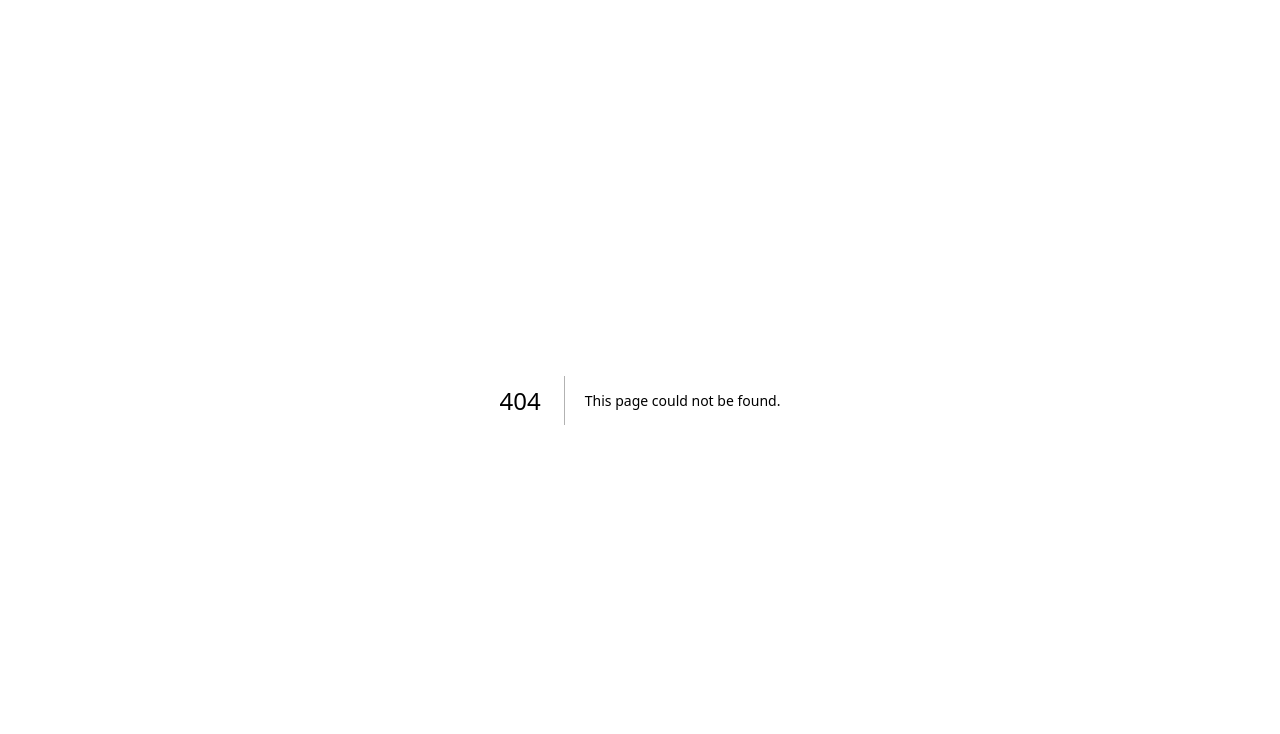
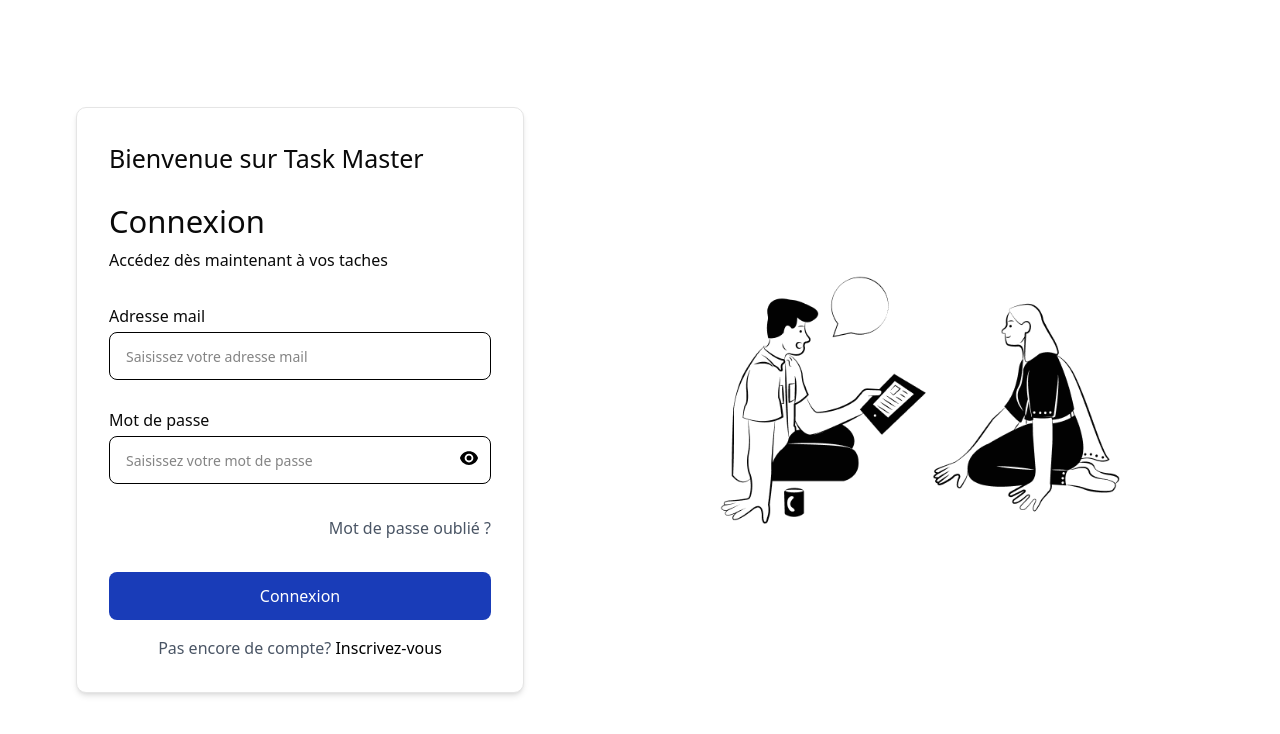
Before and after one commit to DFarau/Projet-Talk-Master-Front, a Next.js app: page /login in a window 1280 px wide. Before the commit this address had no page. Shown: the top 734 px of the page. Built offline with nearby package versions, Linux system fonts and the light colour scheme.

Commit message:
feat(src): add login, register and forgot password

```diff
--- a/package.json
+++ b/package.json
@@ -10,6 +10,7 @@
     "format": "prettier --write ."
   },
   "dependencies": {
+    "@heroicons/react": "^2.2.0",
     "@hookform/resolvers": "^5.0.1",
     "@radix-ui/react-slot": "^1.2.2",
     "axios": "^1.9.0",
--- /dev/null
+++ b/src/app/forgot-password/page.tsx
@@ -0,0 +1,9 @@
+import AuthForm from "@/components/AuthForm";
+
+export default function ForgotPasswordPage() {
+  return (
+    <div className="flex flex-col items-center justify-center min-h-screen bg-white">
+      <AuthForm type="forgot-password" />
+    </div>
+  );
+}
--- /dev/null
+++ b/src/app/login/page.tsx
@@ -0,0 +1,9 @@
+import AuthForm from "@/components/AuthForm";
+
+export default function LoginPage() {
+  return (
+    <div className="flex flex-col items-center justify-center min-h-screen bg-white">
+      <AuthForm type="login" />
+    </div>
+  );
+}
--- /dev/null
+++ b/src/app/register/page.tsx
@@ -0,0 +1,9 @@
+import AuthForm from "@/components/AuthForm";
+
+export default function RegisterPage() {
+  return (
+    <div className="flex flex-col items-center justify-center min-h-screen bg-white">
+      <AuthForm type="register" />
+    </div>
+  );
+}
--- /dev/null
+++ b/src/components/AuthForm.tsx
@@ -0,0 +1,145 @@
+"use client";
+
+import React, { useState } from "react";
+import { EyeIcon, EyeSlashIcon } from "@heroicons/react/24/solid";
+
+
+interface AuthFormProps {
+  type: "login" | "register" | "forgot-password";
+}
+
+const AuthForm: React.FC<AuthFormProps> = ({ type }) => {
+  const isLogin = type === "login";
+  const isRegister = type === "register";
+
+  const [showPassword, setShowPassword] = useState(false);
+  const [showConfirmPassword, setShowConfirmPassword] = useState(false);
+
+  return (
+    <div className="flex h-screen bg-white">
+      <div className="flex items-center justify-center w-[600px]">
+        <div className="bg-white shadow-md border rounded-lg p-8 w-full max-w-md">
+          <h1 className="text-[25px] font-light mb-5">Bienvenue sur Task Master</h1>
+          <h2 className="text-[31px] font-medium mb-1">
+            {isLogin
+              ? "Connexion"
+              : isRegister
+              ? "Inscription"
+              : "Mot de passe oublié"}
+          </h2>
+          <p className="text-[16px] font-normal mb-8">
+            {isLogin
+              ? "Accédez dès maintenant à vos taches"
+              : isRegister
+              ? "Commencez à organiser vos taches dès maintenant"
+              : "Entrez votre adresse e-mail pour recevoir un lien de réinitialisation."}
+          </p>
+          <form className="space-y-4">
+            <div>
+              <label htmlFor="email" className="block text-[16px] font-normal">
+                Adresse mail
+              </label>
+              <input
+                type="email"
+                id="email"
+                className="mt-1 mb-7 block w-full h-12 px-4 rounded-md border border-black focus:border-blue-600 focus:ring-blue-600 text-[14px]"
+                placeholder="Saisissez votre adresse mail"
+              />
+            </div>
+            {isLogin || isRegister ? (
+              <div>
+                <label htmlFor="password" className="block text-[16px] font-normal">
+                  Mot de passe
+                </label>
+                <div className="relative">
+                  <input
+                    type={showPassword ? "text" : "password"}
+                    id="password"
+                    className="mt-1 mb-7 block w-full h-12 px-4 rounded-md border border-black focus:border-blue-600 focus:ring-blue-600 text-[14px]"
+                    placeholder="Saisissez votre mot de passe"
+                  />
+                  <button
+                    type="button"
+                    onClick={() => setShowPassword(!showPassword)}
+                    className="absolute right-3 top-3 text-black hover:text-blue-600"
+                  >
+                    {showPassword ? (
+                      <EyeSlashIcon className="h-5 w-5" />
+                    ) : (
+                      <EyeIcon className="h-5 w-5" />
+                    )}
+                  </button>
+                </div>
+              </div>
+            ) : null}
+            {isRegister ? (
+              <div>
+                <label htmlFor="confirm-password" className="block text-[16px] font-normal">
+                  Confirmation de mot de passe
+                </label>
+                <div className="relative">
+                  <input
+                    type={showConfirmPassword ? "text" : "password"}
+                    id="confirm-password"
+                    className="mt-1 mb-7 block w-full h-12 px-4 rounded-md border border-black focus:border-blue-600 focus:ring-blue-600 text-[14px]"
+                    placeholder="Confirmez votre mot de passe"
+                  />
+                  <button
+                    type="button"
+                    onClick={() => setShowConfirmPassword(!showConfirmPassword)}
+                    className="absolute right-3 top-3 text-gray-600 hover:text-blue-800"
+                  >
+                    {showConfirmPassword ? (
+                      <EyeSlashIcon className="h-5 w-5" />
+                    ) : (
+                      <EyeIcon className="h-5 w-5" />
+                    )}
+                  </button>
+                </div>
+              </div>
+            ) : null}
+            {isLogin && (
+                <div className="my-8 text-right">
+                  <a
+                    href="/forgot-password"
+                    className="text-[16px] text-gray-600 hover:text-blue-800"
+                  >
+                    Mot de passe oublié ?
+                  </a>
+                </div>
+              )}
+            <button
+              type="submit"
+              className="w-full h-12 bg-blue-800 text-[16px] font-medium text-white py-2 px-4 rounded-md hover:bg-blue-600 focus:outline-none focus:ring-2 focus:ring-blue-600 focus:ring-offset-2"
+            >
+              {isLogin
+              ? "Connexion"
+              : isRegister
+              ? "Inscription"
+              : "Réinitialiser"}
+            </button>
+          </form>
+          <p className="mt-4 text-[16px] text-center text-gray-600">
+            {isLogin ? "Pas encore de compte? " : "Vous avez déjà un compte? "}
+            <a
+              href={isLogin ? "/register" : "/login"}
+              className="font-medium text-black hover:underline"
+            >
+              {isLogin ? "Inscrivez-vous" : "Connectez-vous"}
+            </a>
+          </p>
+        </div>
+      </div>
+
+      <div className="flex items-center justify-center w-1/2">
+        <img
+          src="/assets/login-registration-illustration.png"
+          alt="Illustration"
+          className="max-w-full h-auto"
+        />
+      </div>
+    </div>
+  );
+};
+
+export default AuthForm;
```
Also changed, not shown: public/assets/login-registration-illustration.png (added), 1 other file (tests, documents, lock files or other folders).
